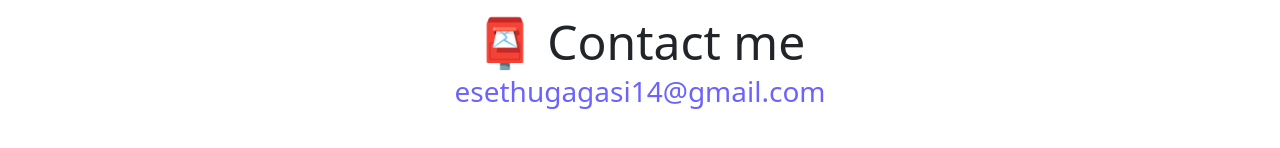
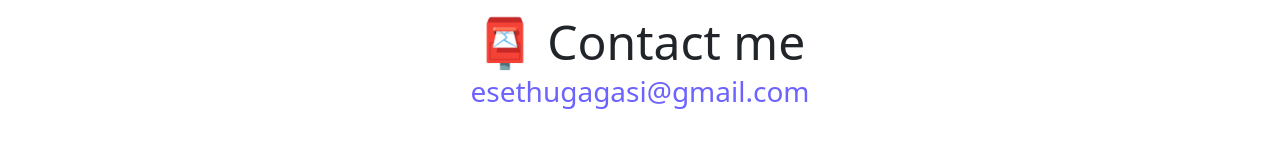
Before and after one commit to esethugagasi/Front-end-portfolio-project, a website: page about.html in a window 1280 px wide. Shown: the part 742-890 px from the top of the page. Drawn offline with nearby package versions, Linux system fonts and the light colour scheme.

Commit message:
eddited email

```diff
--- a/about.html
+++ b/about.html
@@ -101,8 +101,8 @@
     </div>
     <div id="contact" class="mt-5">
       <h2 class="text-center">📮 Contact me</h2>
-      <a href="mailto: esethugagasi14@gmail.com" class="email-link">
-        esethugagasi14@gmail.com
+      <a href="mailto: esethugagasi@gmail.com" class="email-link">
+        esethugagasi@gmail.com
       </a>
     </div>
   </body>
```
